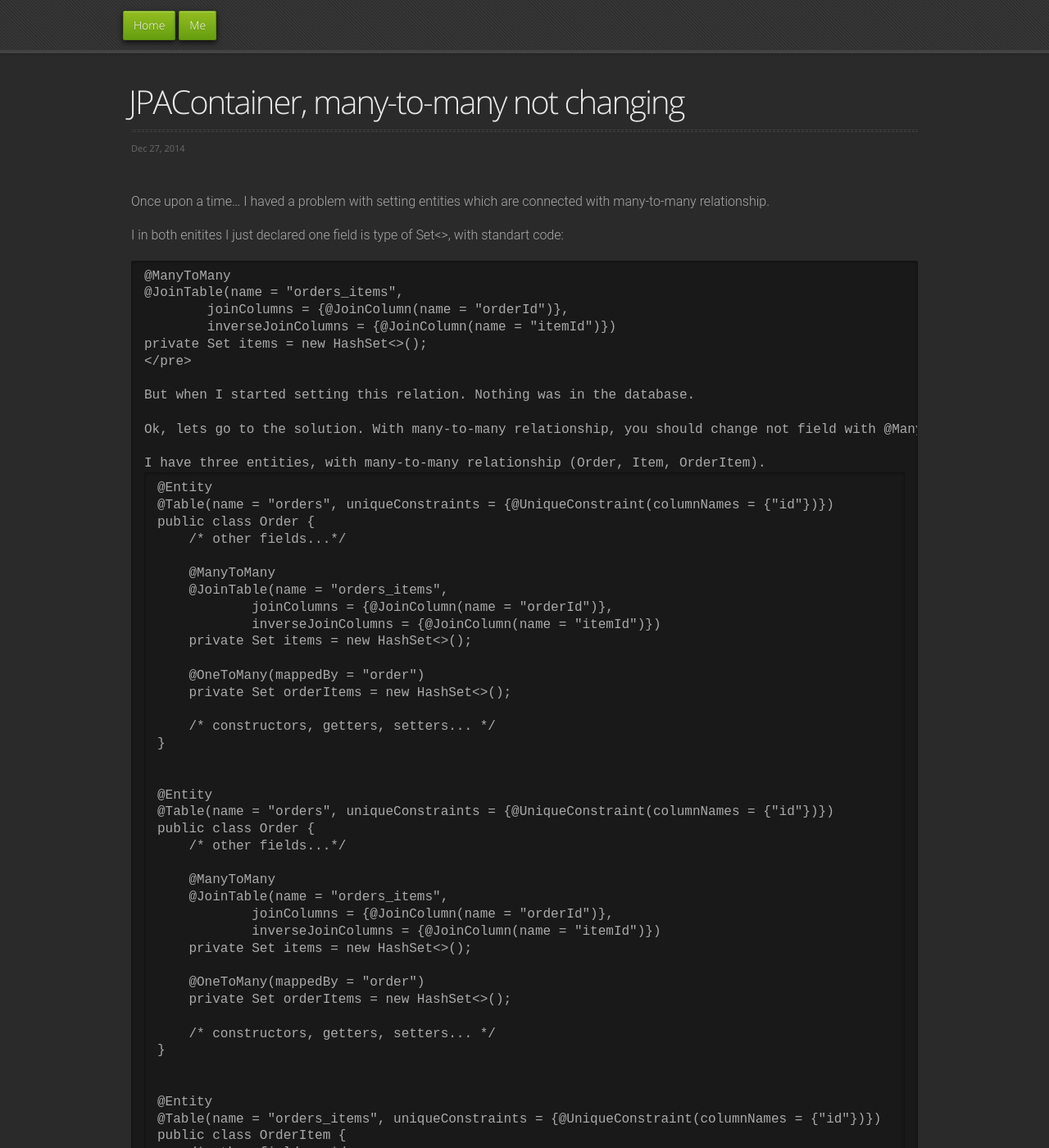
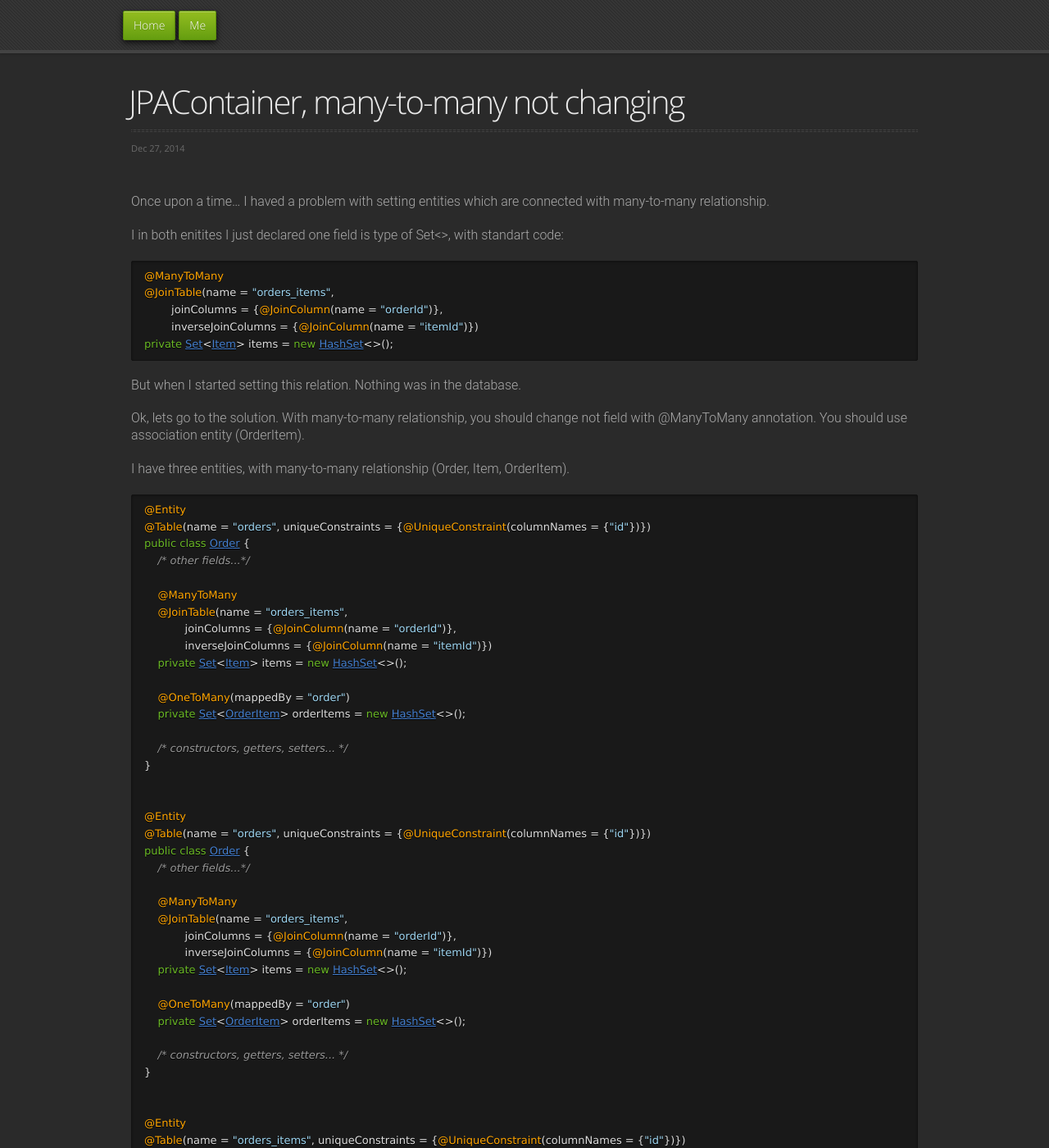
Before and after one commit to freekode/freekode.github.io, a Jekyll site: the page built from _posts/2014-12-27-jpa-many-to-many-not-changing.md, in a window 1280 px wide and 1400 px high. Shown: the whole window at 82% size. Built offline with Jekyll 4.4.1, drawn with Linux system fonts in a browser that asks for light colours; comment, search, counter and statistics services are not loaded; some of the changed text lies outside the part shown.

Commit message:
post fix, cname

```diff
--- a/CNAME
+++ b/CNAME
@@ -0,0 +1 @@
+freekode.org
--- a/_posts/2014-12-27-jpa-many-to-many-not-changing.md
+++ b/_posts/2014-12-27-jpa-many-to-many-not-changing.md
@@ -7,20 +7,20 @@ Once upon a time... I haved a problem with setting entities which are connected
 
 I in both enitites I just declared one field is type of Set<>, with standart code:
 
-<pre class="lang:java decode:true">
+{% highlight java %}
 @ManyToMany
 @JoinTable(name = "orders_items",
         joinColumns = {@JoinColumn(name = "orderId")},
         inverseJoinColumns = {@JoinColumn(name = "itemId")})
 private Set<Item> items = new HashSet<>();
-</pre>
+{% endhighlight %}
 
 But when I started setting this relation. Nothing was in the database.
 
 Ok, lets go to the solution. With many-to-many relationship, you should change not field with @ManyToMany annotation. You should use association entity (OrderItem).
 
 I have three entities, with many-to-many relationship (Order, Item, OrderItem).
-<pre class="lang:java decode:true">
+{% highlight java %}
 @Entity
 @Table(name = "orders", uniqueConstraints = {@UniqueConstraint(columnNames = {"id"})})
 public class Order {
@@ -72,10 +72,10 @@ public class OrderItem {
 
     /* constructors, getters, setters... */
 }
-</pre>
+{% endhighlight %}
 
 After that you can set relationship like that:
-<pre class="lang:java decode:true">
+{% highlight java %}
 JPAContainer<Order> orderJpa = JPAContainerFactory.make(Order.class, "persistence");
 Order order = orderJpa.getItem(1).getEntity();
 
@@ -83,6 +83,6 @@ Set<OrderItem> orderItems = ....
 order.setOrderItems(orderItems);
 
 orderJpa.commit();
-</pre>
+{% endhighlight %}
 
 And everything should be work properly.
```
Also changed, not shown: _posts/2014-12-27-jpa-does-not-update-relationship.md (+4 -3 lines), _posts/2014-12-27-nut-sending-emails.md (+7 -7 lines), _posts/2014-12-31-happy-new-year.md (+1 -1 lines).
